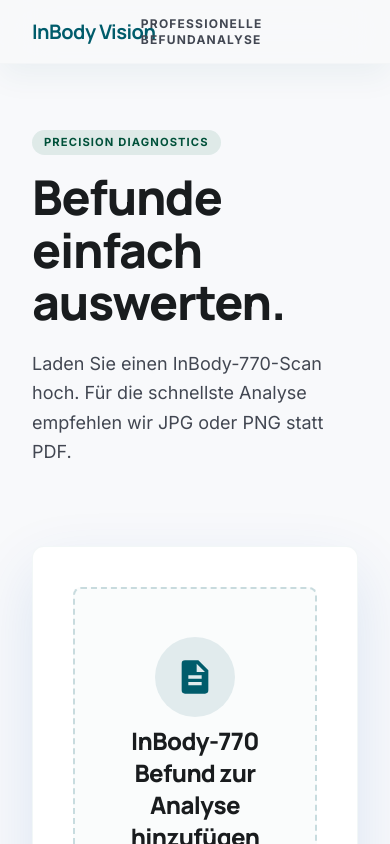
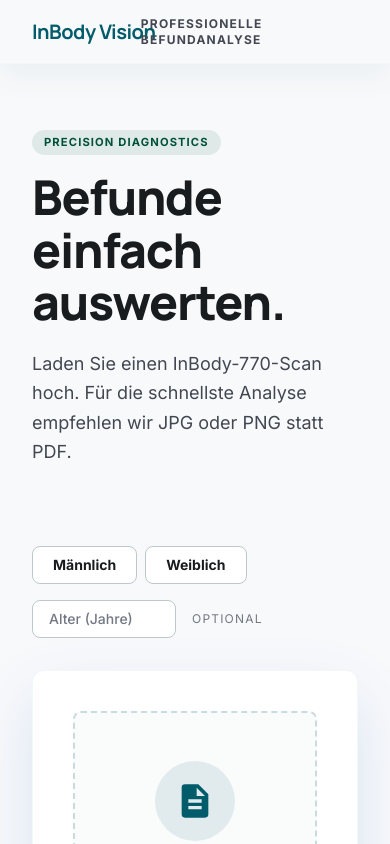
Before and after one commit to lgrafo28/Project-Inbody770, a React (Vite) app in the folder frontend/: page / in a window 390 px wide. Shown: the top 844 px of the page. Built offline with nearby package versions, Linux system fonts and the light colour scheme.

Commit message:
feat: camera upload button (mobile) + optional gender/age input before upload

```diff
--- a/frontend/src/components/UploadDropzone.tsx
+++ b/frontend/src/components/UploadDropzone.tsx
@@ -72,7 +72,11 @@
 }: UploadDropzoneProps) {
   const [isDragging, setIsDragging] = useState(false);
 
-  const handleFile = async (file: File) => {
+  // Optionale Patientendaten — werden beim Upload als FormData-Felder mitgeschickt
+  const [geschlecht, setGeschlecht] = useState<'m' | 'w' | null>(null);
+  const [alter, setAlter] = useState<number | null>(null);
+
+  const handleFile = useCallback(async (file: File) => {
     if (!file) return;
 
     const validTypes = ['application/pdf', 'image/jpeg', 'image/png'];
@@ -100,6 +104,10 @@
       const formData = new FormData();
       formData.append('file', optimizedFile);
 
+      // Optionale Patientendaten mitsenden
+      if (geschlecht) formData.append('geschlecht', geschlecht);
+      if (alter !== null) formData.append('alter', String(alter));
+
       const response = await fetch(`${API_URL}/api/analyze`, {
         method: 'POST',
         body: formData,
@@ -125,7 +133,7 @@
     } catch (e: any) {
       onUploadError(e.message || 'Es ist ein Fehler aufgetreten');
     }
-  };
+  }, [geschlecht, alter, onUploadStart, onUploadSuccess, onUploadError]);
 
   const onDragOver = useCallback((e: React.DragEvent) => {
     e.preventDefault();
@@ -144,7 +152,7 @@
     if (e.dataTransfer.files && e.dataTransfer.files.length > 0) {
       handleFile(e.dataTransfer.files[0]);
     }
-  }, []);
+  }, [handleFile]);
 
   const onChange = (e: React.ChangeEvent<HTMLInputElement>) => {
     if (e.target.files && e.target.files.length > 0) {
@@ -169,6 +177,51 @@
 
       <div className="grid grid-cols-1 lg:grid-cols-[1.2fr_0.8fr] gap-12 items-start">
         <section className="space-y-8">
+          {/* Optionale Patientendaten */}
+          <div className="flex flex-wrap items-center gap-4">
+            {/* Geschlecht-Toggle */}
+            <div className="flex gap-2">
+              <button
+                type="button"
+                onClick={() => setGeschlecht(g => g === 'm' ? null : 'm')}
+                className={`px-5 py-2 rounded-lg text-sm font-bold border transition-colors ${
+                  geschlecht === 'm'
+                    ? 'bg-primary text-on-primary border-primary'
+                    : 'bg-white text-on-surface border-outline-variant hover:border-primary/40'
+                }`}
+              >
+                Männlich
+              </button>
+              <button
+                type="button"
+                onClick={() => setGeschlecht(g => g === 'w' ? null : 'w')}
+                className={`px-5 py-2 rounded-lg text-sm font-bold border transition-colors ${
+                  geschlecht === 'w'
+                    ? 'bg-primary text-on-primary border-primary'
+                    : 'bg-white text-on-surface border-outline-variant hover:border-primary/40'
+                }`}
+              >
+                Weiblich
+              </button>
+            </div>
+
+            {/* Alter-Input */}
+            <input
+              type="number"
+              min={10}
+              max={100}
+              placeholder="Alter (Jahre)"
+              value={alter ?? ''}
+              onChange={e => setAlter(e.target.value ? Number(e.target.value) : null)}
+              className="w-36 px-4 py-2 rounded-lg text-sm font-medium border border-outline-variant bg-white text-on-surface placeholder:text-outline focus:outline-none focus:border-primary transition-colors"
+            />
+
+            {/* Hinweis: optional */}
+            <span className="text-xs text-outline font-label uppercase tracking-widest">
+              Optional
+            </span>
+          </div>
+
           <div className="bg-white rounded-xl p-10 shadow-[0px_24px_64px_rgba(0,86,179,0.12)] border border-primary/5 group transition-all duration-300 hover:shadow-[0px_32px_80px_rgba(0,86,179,0.16)]">
             <div
               onDragOver={onDragOver}
@@ -203,6 +256,18 @@
                   type="file"
                   className="hidden"
                   accept=".pdf,.jpg,.jpeg,.png,application/pdf,image/jpeg,image/png"
+                  onChange={onChange}
+                />
+              </label>
+
+              {/* Kamera-Button — nur auf Mobile sichtbar */}
+              <label className="md:hidden bg-primary hover:bg-primary-container text-on-primary px-12 py-4 rounded-xl font-extrabold tracking-wide transition-all duration-300 hover:scale-[1.02] active:scale-95 shadow-xl shadow-primary/25 cursor-pointer">
+                Foto aufnehmen
+                <input
+                  type="file"
+                  accept="image/*"
+                  capture="environment"
+                  className="hidden"
                   onChange={onChange}
                 />
               </label>
```
